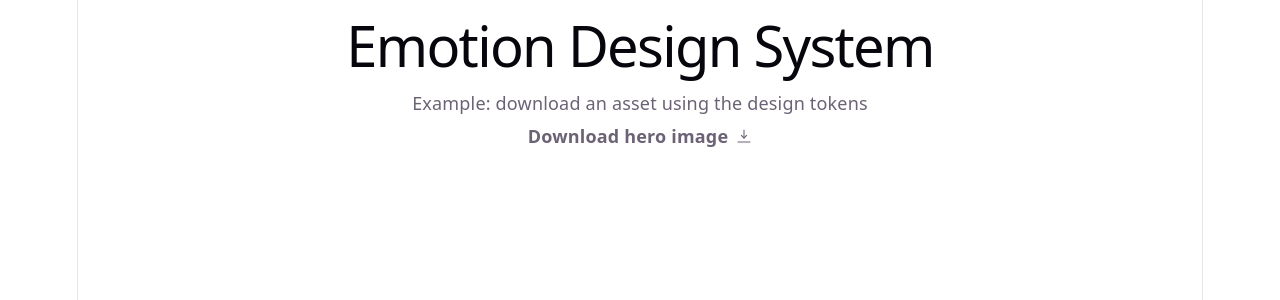
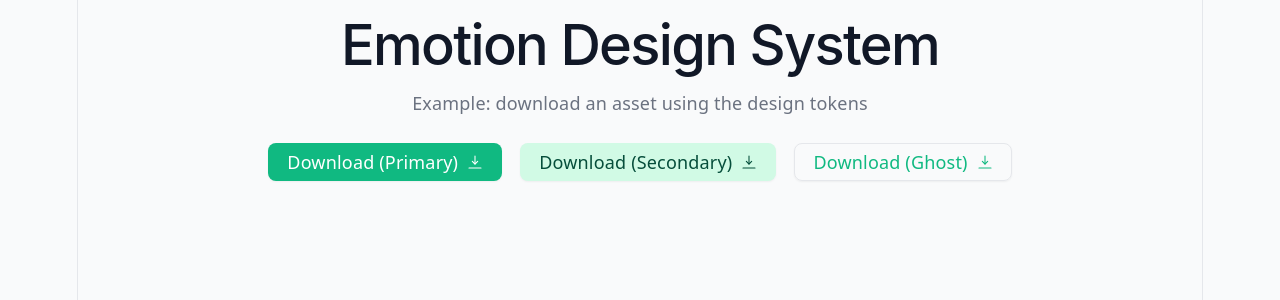
Before and after one commit to emarti42/emotion-design-system, a React (Vite) app: page / in a window 1280 px wide. Shown: the top 300 px of the page. Built offline with nearby package versions, Linux system fonts and the light colour scheme.

Commit message:
add button variations

```diff
--- a/src/App.css
+++ b/src/App.css
@@ -4,9 +4,14 @@
   border-radius: 5px;
   color: var(--accent);
   background: var(--accent-bg);
+    font-size: var(--font-size-md);
+    padding: var(--spacing-xs) var(--spacing-sm);
+    border-radius: var(--border-radius-sm);
+    color: var(--accent);
+    background: var(--accent-bg);
     border: 2px solid transparent;
     transition: border-color 0.3s;
-  margin-bottom: 24px;
+    margin-bottom: var(--spacing-lg);
 
     &:hover {
       border-color: var(--accent-border);
@@ -14,26 +19,20 @@
     &:focus-visible {
       outline: 2px solid var(--accent);
       outline-offset: 2px;
-  }
-}
-
-.hero {
-  position: relative;
-
   .base,
   .framework,
   .vite {
     inset-inline: 0;
     margin: 0 auto;
   }
-
+    gap: var(--spacing-md);
   .base {
     width: 170px;
     position: relative;
     z-index: 0;
   }
-
-  .framework,
+      padding: var(--spacing-lg) 20px 24px;
+      gap: var(--spacing-sm);
   .vite {
     position: absolute;
   }
@@ -43,10 +42,10 @@
     top: 34px;
     height: 28px;
     transform: perspective(2000px) rotateZ(300deg) rotateX(44deg) rotateY(39deg)
-      scale(1.4);
-  }
+      flex: 1 1 0;
+      padding: var(--spacing-lg);
 
-  .vite {
+        padding: var(--spacing-md) 20px;
     z-index: 0;
     top: 107px;
     height: 26px;
@@ -75,8 +74,8 @@
   border-top: 1px solid var(--border);
   text-align: left;
 
-  & > div {
-    flex: 1 1 0;
+    gap: var(--spacing-xs);
+    margin: var(--spacing-md) 0 0;
     padding: 32px;
     @media (max-width: 1024px) {
       padding: 24px 20px;
@@ -84,8 +83,8 @@
   }
 
   .icon {
-    margin-bottom: 16px;
-    width: 22px;
+      font-size: var(--font-size-md);
+      border-radius: var(--border-radius-sm);
     height: 22px;
   }
 
@@ -121,7 +120,7 @@
     border-radius: 6px;
     background: var(--social-bg);
     display: flex;
-    padding: 6px 12px;
+    height: 88px;
     align-items: center;
     gap: 8px;
     text-decoration: none;
@@ -182,3 +181,11 @@
     border-right-color: var(--border);
   }
 }
+
+.app__actions {
+  display: flex;
+  gap: var(--spacing-sm);
+  justify-content: center;
+  align-items: center;
+  margin-top: var(--spacing-md);
+}
--- a/src/App.tsx
+++ b/src/App.tsx
@@ -7,7 +7,11 @@ function App() {
     <main className="app">
       <h1 className="app__title">Emotion Design System</h1>
       <p className="app__lead">Example: download an asset using the design tokens</p>
-      <DownloadButton fileUrl={heroImg} filename="hero.png" label="Download hero image" />
+      <div className="app__actions">
+        <DownloadButton fileUrl={heroImg} filename="hero.png" label="Download (Primary)" variant="primary" />
+        <DownloadButton fileUrl={heroImg} filename="hero.png" label="Download (Secondary)" variant="secondary" />
+        <DownloadButton fileUrl={heroImg} filename="hero.png" label="Download (Ghost)" variant="ghost" />
+      </div>
     </main>
   )
 }
--- a/src/components/Atoms/DownloadButton/DownloadButton.css
+++ b/src/components/Atoms/DownloadButton/DownloadButton.css
@@ -1,13 +1,13 @@
 .download-button {
   display: inline-flex;
   align-items: center;
-  gap: 8px;
-  padding: 10px 14px;
-  border-radius: 8px;
+  gap: var(--spacing-xs);
+  padding: var(--spacing-xs) var(--spacing-sm);
+  border-radius: var(--border-radius-sm);
   text-decoration: none;
   color: var(--n-0);
   background: var(--color-primary);
-  font-weight: 600;
+  font-weight: var(--font-weight-medium);
   box-shadow: var(--shadow-1);
   border: 1px solid transparent;
   transition: transform 120ms ease, box-shadow 120ms ease;
@@ -40,3 +40,15 @@
   color: var(--color-primary);
   border-color: var(--border-default);
 }
+
+.download-button--secondary {
+  background: var(--color-primary-weak);
+  color: var(--color-primary-dark);
+  border: 1px solid transparent;
+}
+
+.download-button--primary {
+  /* explicit primary modifier keeps previous defaults in case "primary" class is applied */
+  background: var(--color-primary);
+  color: var(--n-0);
+}
--- a/src/components/Atoms/DownloadButton/DownloadButton.tsx
+++ b/src/components/Atoms/DownloadButton/DownloadButton.tsx
@@ -6,6 +6,7 @@ type DownloadButtonProps = {
   filename?: string
   label?: string
   className?: string
+  variant?: 'primary' | 'secondary' | 'ghost'
 }
 
 export default function DownloadButton({
@@ -13,10 +14,11 @@ export default function DownloadButton({
   filename,
   label = 'Download',
   className = '',
+  variant = 'primary',
 }: DownloadButtonProps) {
   return (
     <a
-      className={`download-button ${className}`}
+      className={`download-button download-button--${variant} ${className}`}
       href={fileUrl}
       download={filename}
       aria-label={label}
--- a/src/index.css
+++ b/src/index.css
@@ -1,18 +1,20 @@
+@import './styles/colors.css';
+
 :root {
-  --text: #6b6375;
-  --text-h: #08060d;
-  --bg: #fff;
-  --border: #e5e4e7;
-  --code-bg: #f4f3ec;
-  --accent: #aa3bff;
-  --accent-bg: rgba(170, 59, 255, 0.1);
-  --accent-border: rgba(170, 59, 255, 0.5);
+  /* Map legacy variables to semantic tokens so components use the design tokens */
+  --text: var(--color-text);
+  --text-h: var(--color-text-strong);
+  --bg: var(--color-bg);
+  --border: var(--border-default);
+  --code-bg: var(--n-100);
+  --accent: var(--color-primary);
+  --accent-bg: rgba(16,185,129,0.08);
+  --accent-border: rgba(16,185,129,0.18);
   --social-bg: rgba(244, 243, 236, 0.5);
-  --shadow:
-    rgba(0, 0, 0, 0.1) 0 10px 15px -3px, rgba(0, 0, 0, 0.05) 0 4px 6px -2px;
+  --shadow: var(--shadow-card);
 
   --sans: system-ui, 'Segoe UI', Roboto, sans-serif;
-  --heading: system-ui, 'Segoe UI', Roboto, sans-serif;
+  --heading: var(--font-family);
   --mono: ui-monospace, Consolas, monospace;
 
   font: 18px/145% var(--sans);
@@ -30,22 +32,19 @@
   }
 }
 
-/* Import design system color tokens */
-@import './styles/colors.css';
-
 @media (prefers-color-scheme: dark) {
   :root {
-    --text: #9ca3af;
-    --text-h: #f3f4f6;
-    --bg: #16171d;
-    --border: #2e303a;
-    --code-bg: #1f2028;
-    --accent: #c084fc;
-    --accent-bg: rgba(192, 132, 252, 0.15);
-    --accent-border: rgba(192, 132, 252, 0.5);
+    /* Map legacy variables to semantic tokens for dark mode as well */
+    --text: var(--color-text);
+    --text-h: var(--color-text-strong);
+    --bg: var(--color-bg);
+    --border: var(--border-default);
+    --code-bg: var(--n-100);
+    --accent: var(--color-primary);
+    --accent-bg: rgba(16,185,129,0.08);
+    --accent-border: rgba(16,185,129,0.18);
     --social-bg: rgba(47, 48, 58, 0.5);
-    --shadow:
-      rgba(0, 0, 0, 0.4) 0 10px 15px -3px, rgba(0, 0, 0, 0.25) 0 4px 6px -2px;
+    --shadow: var(--shadow-card);
   }
 
   #social .button-icon {
--- a/src/styles/colors.css
+++ b/src/styles/colors.css
@@ -1,112 +1,120 @@
-/* Design System Color Tokens — Modern palette
-   - Use BEM-friendly semantic tokens.
-   - Import this file from src/index.css.
+/* Design Tokens — merged user tokens + semantic aliases
+   - Follow Atomic Design and BEM naming guidance for uses.
+   - This file provides colors, typography, spacing, radii and shadows.
 */
+
 :root {
-  /* Neutral scale */
-  --n-0: #ffffff;
-  --n-50: #f8fafc;
-  --n-100: #f1f5f9;
-  --n-200: #e2e8f0;
-  --n-300: #cbd5e1;
-  --n-400: #94a3b8;
-  --n-500: #64748b;
-  --n-600: #475569;
-  --n-700: #334155;
-  --n-800: #1f2933;
-  --n-900: #0b1220;
+  /* --- Colors --- */
+  /* Primary Brand Colors */
+  --color-primary-dark: #064e3b;
+  --color-primary-main: #10b981;
+  --color-primary-light: #d1fae5;
 
-  /* Primary (brand) */
-  --primary-50: #eef2ff;
-  --primary-100: #e0e7ff;
-  --primary-200: #c7d2fe;
-  --primary-300: #a5b4fc;
-  --primary-400: #7c3aed;
-  --primary-500: #5b21b6;
-  --primary-600: #4c1d95;
-  --primary-700: #3b166d;
+  /* Neutral / Background */
+  --color-bg-main: #f9fafb;
+  --color-bg-card: #ffffff;
+  --color-text-header: #111827;
+  --color-text-body: #6b7280;
+  --color-border: #e5e7eb;
 
-  /* Secondary */
-  --secondary-50: #fdf2f8;
-  --secondary-100: #fce7f3;
-  --secondary-300: #f9a8d4;
-  --secondary-500: #ec4899;
+  /* Status Colors */
+  --color-status-completed: #10b981;
+  --color-status-progress: #fbbf24;
+  --color-status-pending: #f87171;
 
-  /* Accent / interactive */
-  --accent-50: #effaf9;
-  --accent-300: #34d399;
-  --accent-500: #059669;
-
-  /* Feedback */
-  --success-500: #10b981;
-  --warning-500: #f59e0b;
-  --danger-500: #ef4444;
-
-  /* Surfaces */
-  --surface-0: var(--n-0);
-  --surface-1: var(--n-50);
-  --surface-2: var(--n-100);
-  --surface-3: var(--n-200);
-
-  /* Text */
-  --text-primary: var(--n-900);
-  --text-secondary: var(--n-600);
-  --text-muted: var(--n-400);
-
-  /* Borders & elevation */
-  --border-default: var(--n-200);
-  --shadow-1: 0 1px 2px rgba(12, 18, 31, 0.04);
-  --shadow-2: 0 6px 18px rgba(12, 18, 31, 0.08);
-
-  /* Focus / accessibility */
-  --focus-ring: rgba(59, 33, 182, 0.25); /* semi-transparent brand */
+  /* Legacy/utility neutral scale (kept for compatibility) */
+  --n-0: var(--color-bg-card);
+  --n-100: #f3f4f6;
+  --n-200: #e5e7eb;
+  --n-300: #d1d5db;
+  --n-400: #9ca3af;
+  --n-500: #6b7280;
+  --n-700: #374151;
+  --n-900: #111827;
 
   /* Semantic aliases (use these in components) */
-  --color-bg: var(--surface-0);
-  --color-surface: var(--surface-1);
-  --color-primary: var(--primary-500);
-  --color-primary-weak: var(--primary-200);
-  --color-secondary: var(--secondary-500);
-  --color-accent: var(--accent-500);
-  --color-success: var(--success-500);
-  --color-warning: var(--warning-500);
-  --color-danger: var(--danger-500);
-  --color-text: var(--text-primary);
-  --color-text-muted: var(--text-secondary);
+  --color-primary: var(--color-primary-main);
+  --color-primary-weak: var(--color-primary-light);
+  --color-bg: var(--color-bg-main);
+  --color-surface: var(--color-bg-card);
+  --color-text: var(--color-text-body);
+  --color-text-strong: var(--color-text-header);
+  --border-default: var(--color-border);
+
+  /* --- Typography --- */
+  --font-family: 'Inter', system-ui, -apple-system, sans-serif;
+  --font-size-xs: 0.75rem;
+  --font-size-sm: 0.875rem;
+  --font-size-md: 1rem;
+  --font-size-lg: 1.25rem;
+  --font-size-xl: 2rem;
+  --font-size-display: 3rem;
+  --font-weight-normal: 400;
+  --font-weight-medium: 500;
+  --font-weight-bold: 700;
+
+  /* --- Spacing & Layout --- */
+  --spacing-xs: 0.5rem;
+  --spacing-sm: 1rem;
+  --spacing-md: 1.5rem;
+  --spacing-lg: 2rem;
+
+  --border-radius-sm: 8px;
+  --border-radius-md: 16px;
+  --border-radius-lg: 24px;
+  --border-radius-full: 9999px;
+
+  /* --- Shadows & Effects --- */
+  --shadow-sm: 0 1px 2px 0 rgba(0,0,0,0.05);
+  --shadow-card: 0 4px 6px -1px rgba(0,0,0,0.02), 0 2px 4px -1px rgba(0,0,0,0.01);
+  /* Backwards-compatible shadow tokens */
+  --shadow-1: var(--shadow-sm);
+  --shadow-2: var(--shadow-card);
+  --focus-ring: rgba(16,185,129,0.18); /* soft ring using primary */
+
+  /* Backwards-compatible tokens used elsewhere in the codebase */
+  --color-success: var(--color-status-completed);
+  --color-warning: var(--color-status-progress);
+  --color-danger: var(--color-status-pending);
 }
 
 @media (prefers-color-scheme: dark) {
   :root {
-    --n-0: #0b1220;
-    --n-50: #0f1724;
-    --n-100: #111827;
-    --n-200: #0b1320;
-    --n-300: #1f2933;
-    --n-400: #334155;
-    --n-500: #64748b;
-    --n-600: #94a3b8;
-    --n-700: #cbd5e1;
-    --n-900: #ffffff;
+    --color-bg-main: #0b1220;
+    --color-bg-card: #0f1724;
+    --color-text-header: #f9fafb;
+    --color-text-body: #94a3b8;
+    --color-border: rgba(255,255,255,0.06);
 
-    --primary-500: #a78bfa;
-    --accent-500: #34d399;
-
-    --surface-0: var(--n-0);
-    --surface-1: #0f1724;
-    --color-bg: var(--surface-0);
-    --color-surface: var(--surface-1);
-
-    --color-text: var(--n-900);
-    --color-text-muted: var(--n-500);
-
-    --border-default: rgba(255,255,255,0.06);
-    --shadow-1: 0 1px 2px rgba(2,6,23,0.6);
-    --shadow-2: 0 8px 24px rgba(2,6,23,0.6);
-    --focus-ring: rgba(167,139,250,0.14);
+    --focus-ring: rgba(16,185,129,0.12);
   }
 }
 
-/* Usage notes:
- - Prefer semantic aliases like --color-primary and --color-surface in components.
- - Keep tokens immutable; create component modifiers for exceptions (BEM modifiers).
+/* --- Example utility usage (keep in design system docs, avoid using ad-hoc classes in components) */
+.card {
+  background-color: var(--color-bg-card);
+  border-radius: var(--border-radius-md);
+  padding: var(--spacing-md);
+  border: 1px solid var(--color-border);
+}
+
+.btn-primary {
+  background-color: var(--color-primary-dark);
+  color: white;
+  padding: var(--spacing-xs) var(--spacing-sm);
+  border-radius: var(--border-radius-full);
+  font-weight: var(--font-weight-medium);
+  transition: opacity 0.2s;
+}
+
+.stat-number {
+  font-size: var(--font-size-display);
+  font-weight: var(--font-weight-bold);
+  color: var(--color-text-header);
+}
+
+/* Guidance:
+ - Use semantic aliases (e.g. --color-primary, --color-surface, --color-text) in components.
+ - Keep tokens stable; create BEM modifiers for visual variations.
+ - Add tokens here rather than inline styles to remain consistent.
 */
```
Lines whose indentation alone changed are shown as unchanged.
